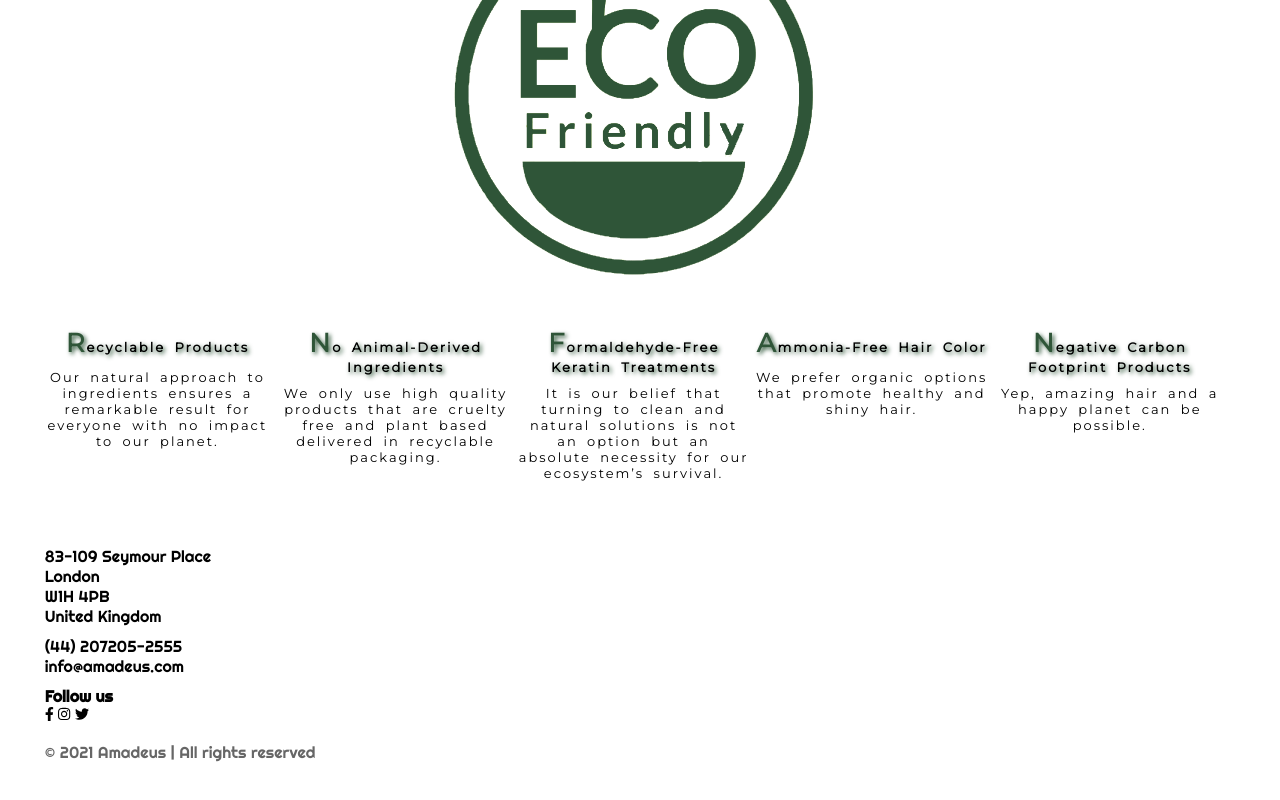
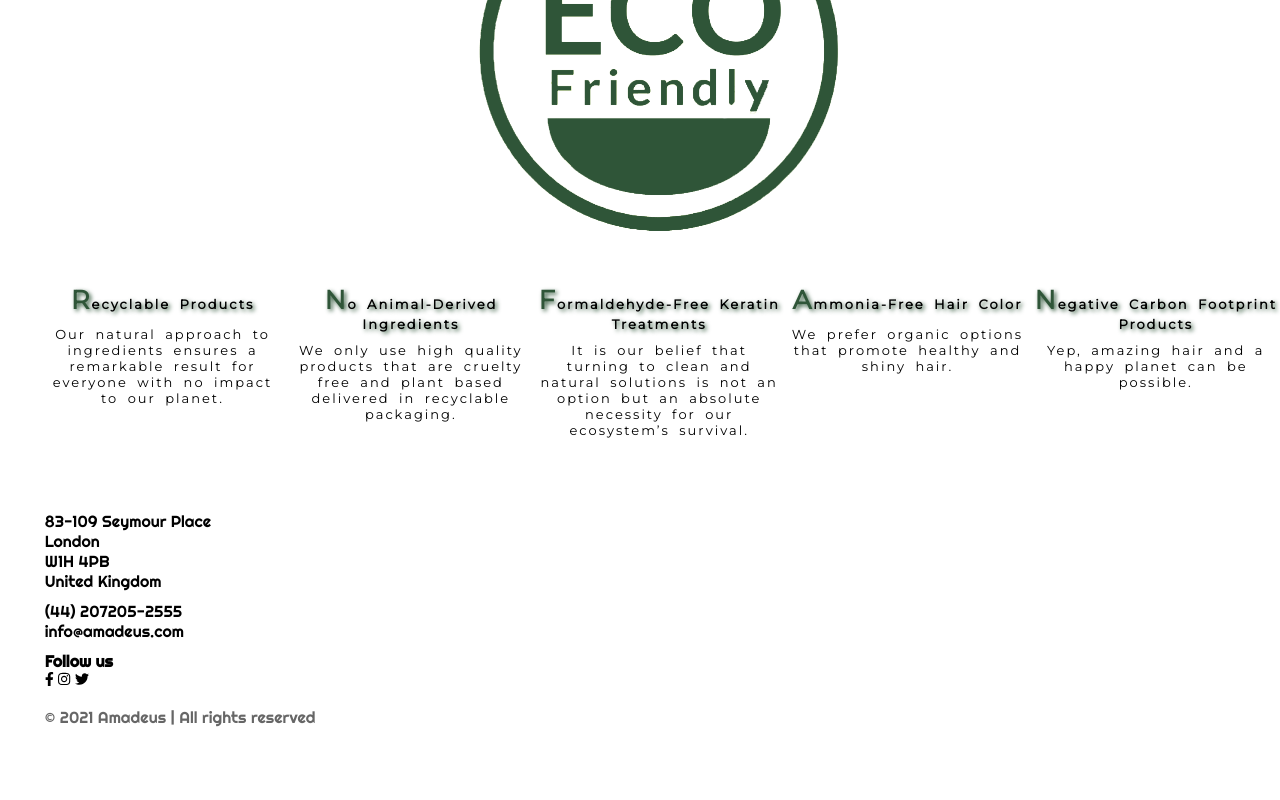
Before and after one commit to kostasptr/hair_salon_website, a React (Create React App) app: page /products in a window 1280 px wide. Shown: the part 309-1109 px from the top of the page. After the commit the page ends 1074 px from the top, so only its background shows below. Built offline with nearby package versions, Linux system fonts and the light colour scheme.

Commit message:
position absolute added

```diff
--- a/src/components/Products.css
+++ b/src/components/Products.css
@@ -128,10 +128,18 @@ p.hover-target{
   }
 
   .flex-page{
-    display:flex;
+    /* display:flex;
     flex-direction:column;
     align-items:center;
-    height: 100vh;
+    height: 100vh; */
+    position: absolute;
+    top: 50%;
+    transform: translate(0, -50%);
+  }
+
+  .App-Footer{
+    position:absolute;
+    bottom: -274px;
   }
 
   div.greenLine>p:nth-of-type(1){
@@ -146,5 +154,4 @@ p.hover-target{
     display:block;
   }
 
-
 }
```
